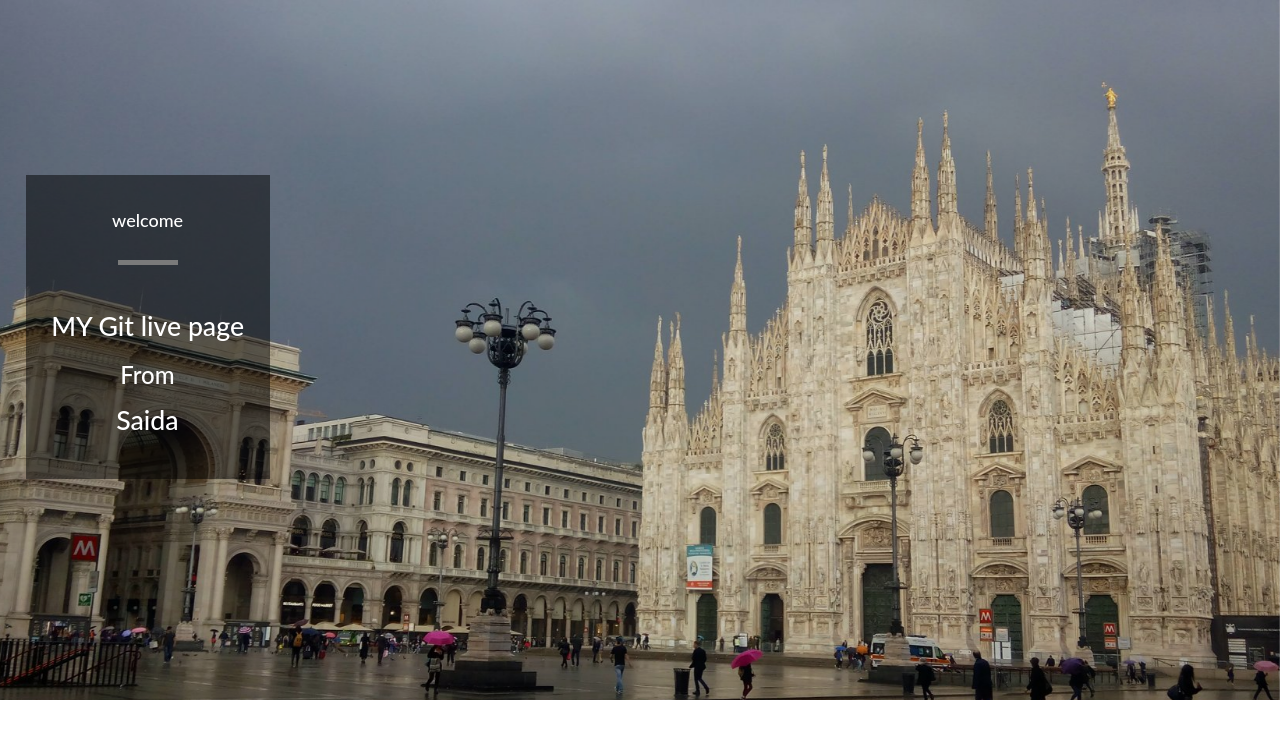
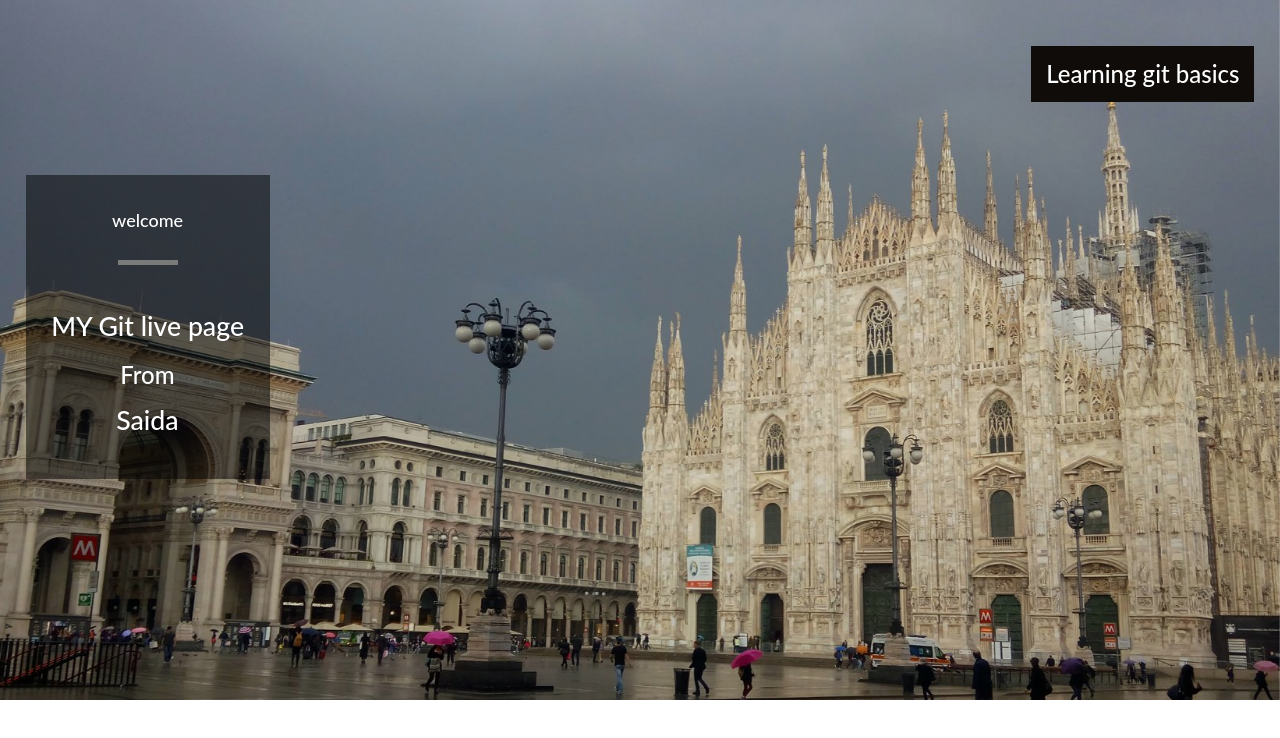
Before and after one commit to saidaipparla/mygit_project, a plain HTML site: page index.html in a window 1280 px wide. Drawn offline with nearby package versions, Linux system fonts and the light colour scheme.

Commit message:
editing to check

```diff
--- a/css/style.css
+++ b/css/style.css
@@ -134,6 +134,19 @@ img{
     margin: 20px;
 }
 
+#greeting {
+    top: 0;
+    right: 0;
+    position: fixed;
+    color: #fff;
+    padding: 2%;
+}
+
+#greeting h3 {
+    background-color: #100c0a;
+    padding: 15px;
+}
+
 /*Mobile css*/
 @media (max-width: 1000px) {
     .csoon_inner {
--- a/index.html
+++ b/index.html
@@ -38,6 +38,9 @@
             </div>
           </div>
         </section>
+        <section id="greeting">
+          <h3> Learning git basics </h3>
+        </section>
     </div>
     <!-- Bootstrap core JavaScript
     ================================================== -->
```
